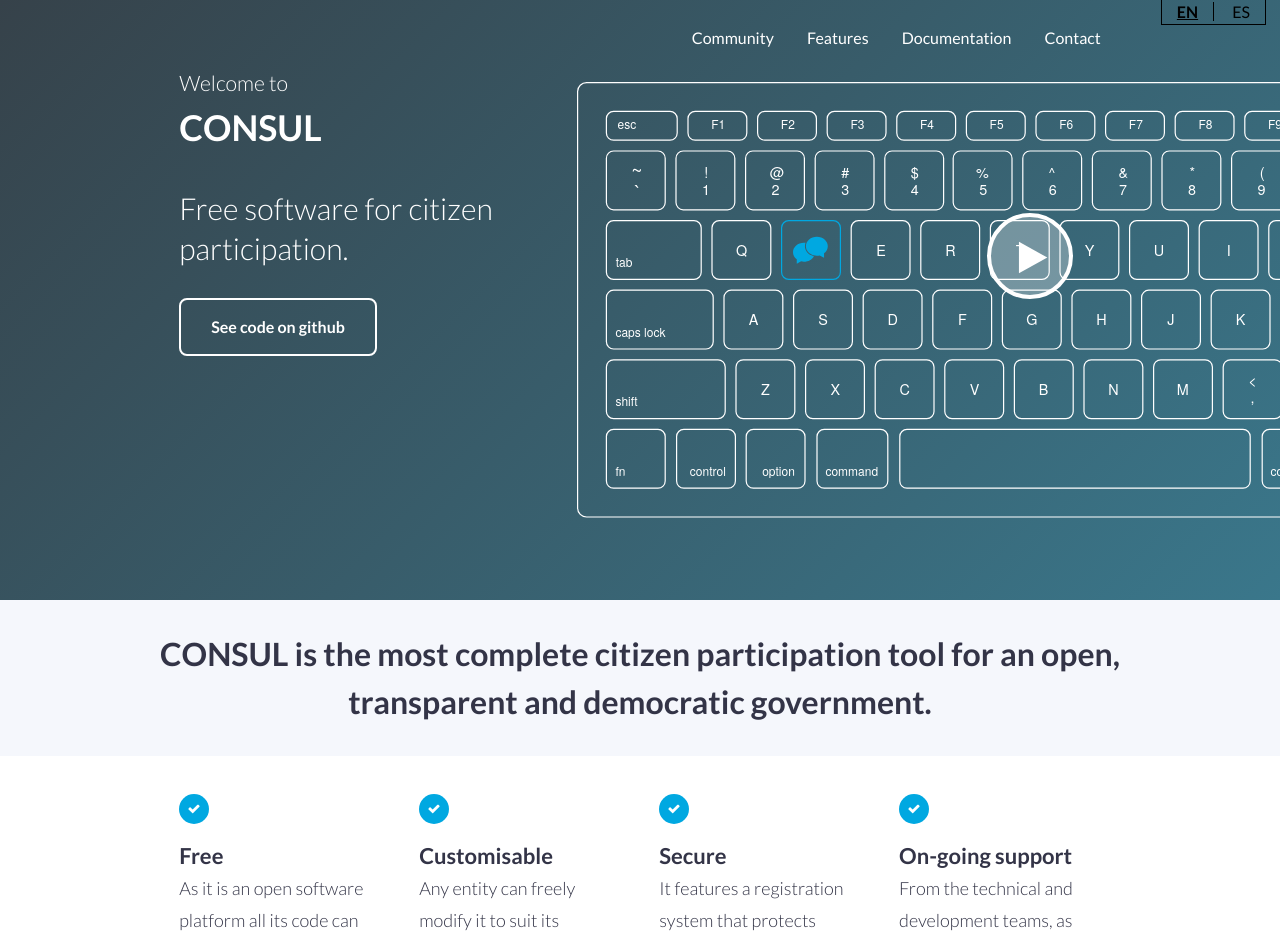
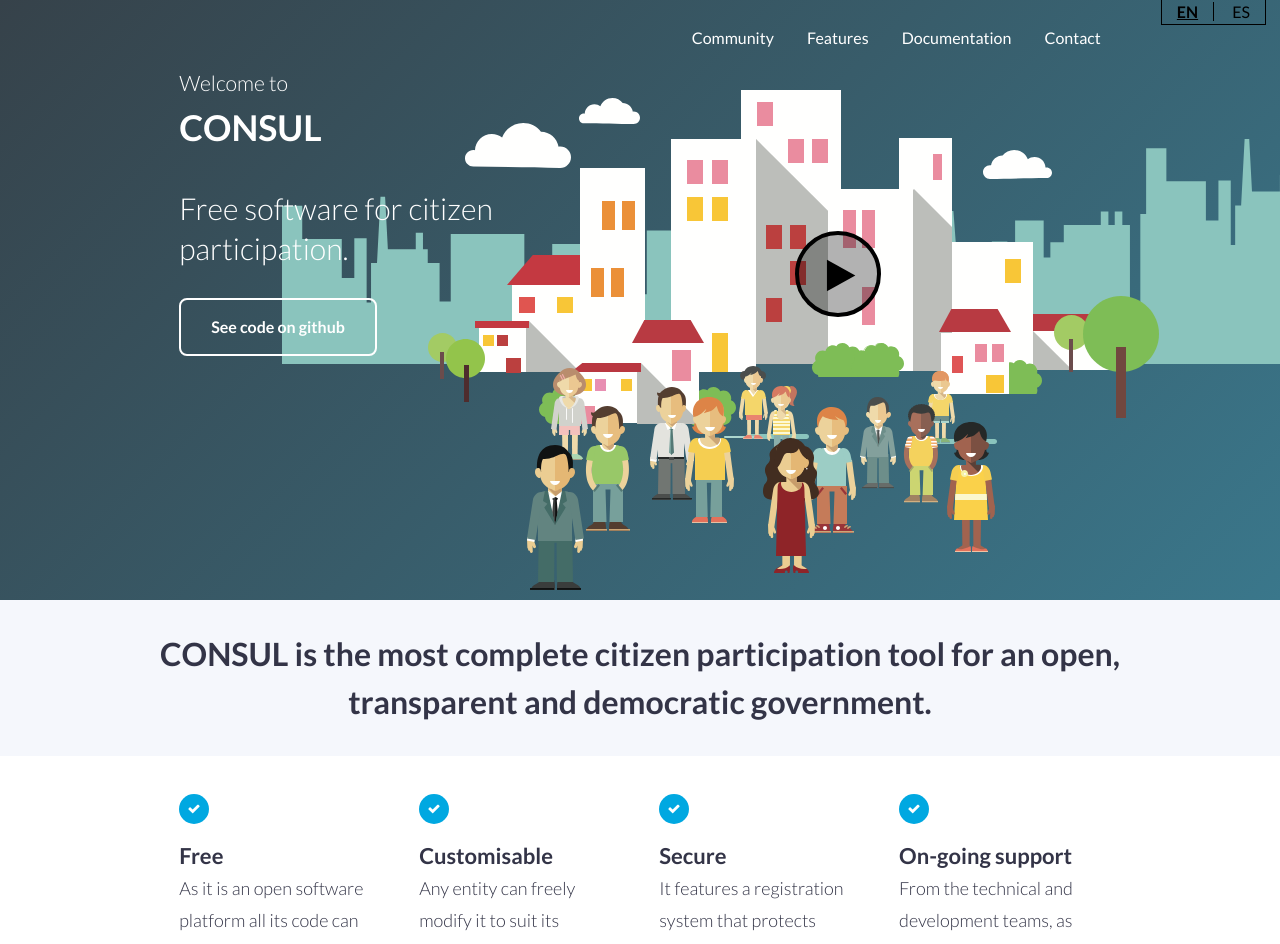
Before and after one commit to consuldemocracy/website, a Jekyll site: the page built from en/index.html, in a window 1280 px wide. Shown: the top 944 px of the page. Built offline with Jekyll 4.4.1, drawn with Linux system fonts in a browser that asks for light colours.

Commit message:
replaces keyboard header image :cry:

```diff
--- a/_sass/_consul.scss
+++ b/_sass/_consul.scss
@@ -107,12 +107,12 @@
   position: relative;
 
   @media only screen and (min-width: $breakpoint-large) {
-    background: url("../img/home/keyboard.svg"), #36424a;
-    background: url("../img/home/keyboard.svg"), -moz-linear-gradient(-45deg, #36424a 0%, #3a778b 100%);
-    background: url("../img/home/keyboard.svg"), -webkit-linear-gradient(-45deg, #36424a 0%,#3a778b 100%);
-    background: url("../img/home/keyboard.svg"), linear-gradient(135deg, #36424a 0%,#3a778b 100%);
+    background: url("../img/home/city.svg"), #36424a;
+    background: url("../img/home/city.svg"), -moz-linear-gradient(-45deg, #36424a 0%, #3a778b 100%);
+    background: url("../img/home/city.svg"), -webkit-linear-gradient(-45deg, #36424a 0%,#3a778b 100%);
+    background: url("../img/home/city.svg"), linear-gradient(135deg, #36424a 0%,#3a778b 100%);
     background-repeat: no-repeat;
-    background-position: 100% 50%;
+    background-position: 100% 90%;
   }
 }
 
@@ -256,10 +256,10 @@
   transition: opacity .3s;
 
   @media only screen and (min-width: $breakpoint-med) {
-    left: 90%;
+    left: 70%;
     margin-left: -43px;
     margin-top: -43px;
-    top: 70%;
+    top: 75%;
   }
 
   &:hover {
```
Also changed, not shown: img/home/city.svg (added), img/home/play_icon.svg.
